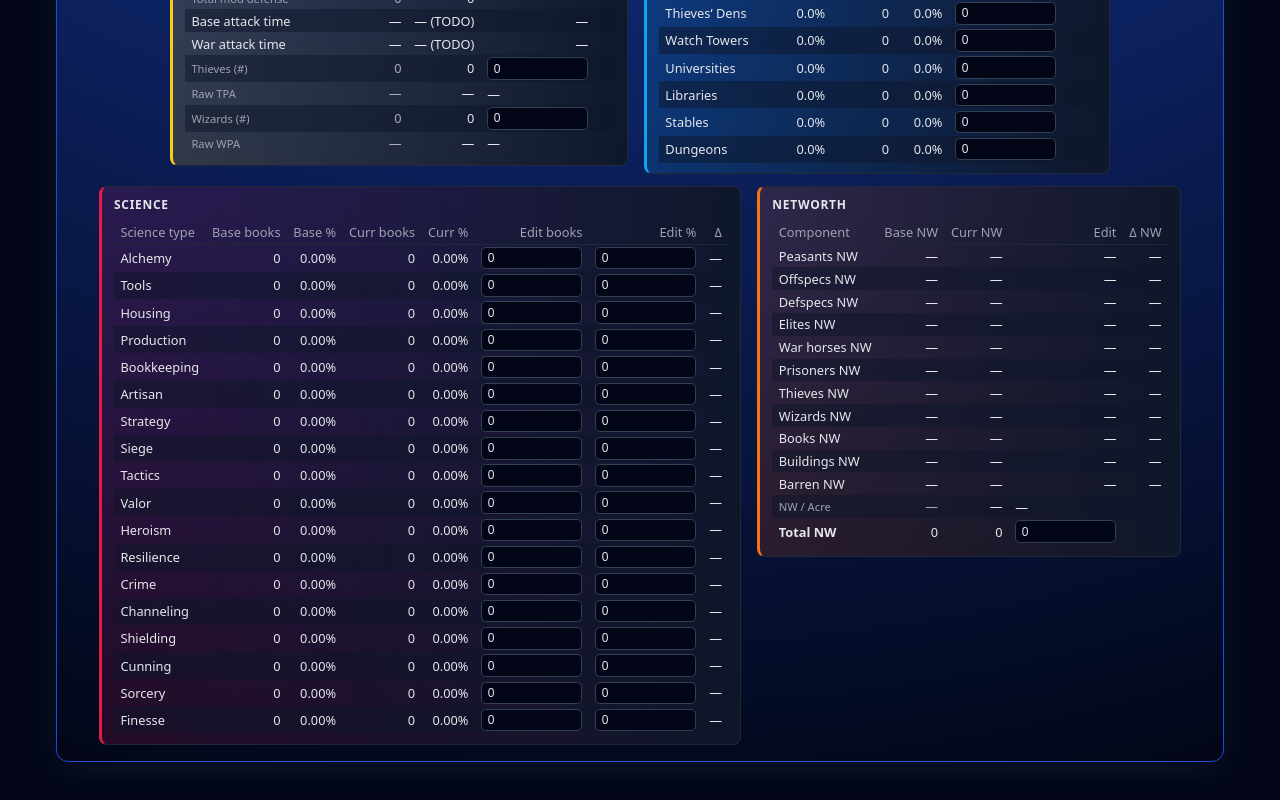
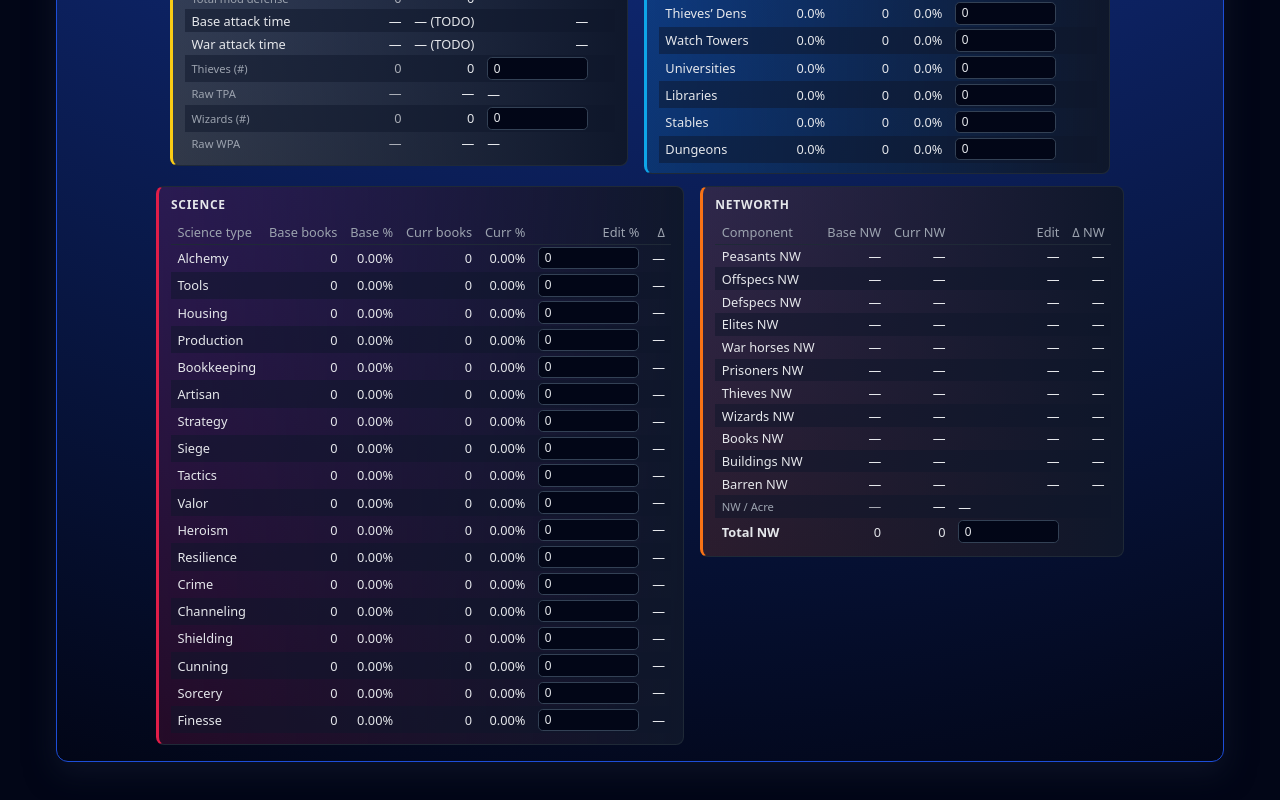
Before and after one commit to Kristoaster/utopia-province-sim, a React (Vite) app: page / in a window 1280 px wide. Shown: the part 1441-2241 px from the top of the page. Built offline with nearby package versions, Linux system fonts and the light colour scheme.

Commit message:
manual + calc dual implementation

```diff
--- a/src/App.tsx
+++ b/src/App.tsx
@@ -22,7 +22,7 @@ import {
     simpleMetricCell,
 } from "./features/snapshot/snapshotDisplay";
 import type { SnapshotMetricCell } from "./features/snapshot/snapshotDisplay";
-import { SCIENCE_CATEGORIES, createEmptyScience } from "./utopia/data/science";
+import { SCIENCE_CATEGORIES, createEmptyScience, estimateScienceBooksFromEffect } from "./utopia/data/science";
 
 const initialProvince: Province = {
     name: "Province",
@@ -360,23 +360,27 @@ function App() {
                 });
             };
 
-    const updateScienceValue =
-        (categoryId: ScienceCategoryId, field: "books" | "effect") =>
+    const updateScienceEffect =
+        (categoryId: ScienceCategoryId) =>
             (e: React.ChangeEvent<HTMLInputElement>) => {
                 const value = Number(e.target.value);
 
-                setProvince((prev) => ({
-                    ...prev,
-                    science: {
-                        ...prev.science,
-                        [categoryId]: {
-                            ...prev.science[categoryId],
-                            [field]: Number.isFinite(value)
-                                ? value
-                                : prev.science[categoryId][field],
+                setProvince((prev) => {
+                    const nextEffect = Number.isFinite(value)
+                        ? value
+                        : prev.science[categoryId].effect;
+
+                    return {
+                        ...prev,
+                        science: {
+                            ...prev.science,
+                            [categoryId]: {
+                                effect: nextEffect,
+                                books: estimateScienceBooksFromEffect(nextEffect, prev.acres),
+                            },
                         },
-                    },
-                }));
+                    };
+                });
             };
 
     const updateAcres = (e: React.ChangeEvent<HTMLInputElement>) => {
@@ -394,6 +398,14 @@ function App() {
                 acres,
                 builtAcres,
                 barrenAcres: Math.max(acres - builtAcres, 0),
+                science: SCIENCE_CATEGORIES.reduce((acc, category) => {
+                    const effect = prev.science[category.id].effect;
+                    acc[category.id] = {
+                        effect,
+                        books: estimateScienceBooksFromEffect(effect, acres),
+                    };
+                    return acc;
+                }, {} as Province["science"]),
             };
         });
     };
@@ -1384,18 +1396,27 @@ function App() {
                                     <th style={{textAlign: "right"}}>Base %</th>
                                     <th style={{textAlign: "right"}}>Curr books</th>
                                     <th style={{textAlign: "right"}}>Curr %</th>
-                                    <th style={{textAlign: "right"}}>Edit books</th>
                                     <th style={{textAlign: "right"}}>Edit %</th>
                                     <th style={{textAlign: "right"}}>Δ</th>
                                 </tr>
                                 </thead>
                                 <tbody>
                                 {SCIENCE_CATEGORIES.map((category) => {
-                                    const base = baselineProvince.science[category.id];
-                                    const curr = province.science[category.id];
-
-                                    const booksDiff = curr.books - base.books;
-                                    const effectDiff = curr.effect - base.effect;
+                                    const baseEffect = baselineProvince.science[category.id].effect;
+                                    const currEffect = province.science[category.id].effect;
+
+                                    const baseBooks = estimateScienceBooksFromEffect(
+                                        baseEffect,
+                                        baselineProvince.acres
+                                    );
+
+                                    const currBooks = estimateScienceBooksFromEffect(
+                                        currEffect,
+                                        province.acres
+                                    );
+
+                                    const booksDiff = currBooks - baseBooks;
+                                    const effectDiff = currEffect - baseEffect;
 
                                     const booksClass =
                                         booksDiff > 0 ? "value-good" : booksDiff < 0 ? "value-bad" : "";
@@ -1408,28 +1429,19 @@ function App() {
                                             <td>{category.label}</td>
 
                                             <td style={{textAlign: "right"}}>
-                                                {base.books.toLocaleString()}
+                                                {baseBooks.toLocaleString()}
                                             </td>
 
                                             <td style={{textAlign: "right"}}>
-                                                {base.effect.toFixed(2)}%
+                                                {baseEffect.toFixed(2)}%
                                             </td>
 
                                             <td style={{textAlign: "right"}}>
-                                                {curr.books.toLocaleString()}
+                                                {currBooks.toLocaleString()}
                                             </td>
 
                                             <td style={{textAlign: "right"}}>
-                                                {curr.effect.toFixed(2)}%
-                                            </td>
-
-                                            <td style={{textAlign: "right"}}>
-                                                <input
-                                                    className="snapshot-inline-input"
-                                                    type="number"
-                                                    value={curr.books}
-                                                    onChange={updateScienceValue(category.id, "books")}
-                                                />
+                                                {currEffect.toFixed(2)}%
                                             </td>
 
                                             <td style={{textAlign: "right"}}>
@@ -1437,8 +1449,8 @@ function App() {
                                                     className="snapshot-inline-input"
                                                     type="number"
                                                     step="0.01"
-                                                    value={curr.effect}
-                                                    onChange={updateScienceValue(category.id, "effect")}
+                                                    value={currEffect}
+                                                    onChange={updateScienceEffect(category.id)}
                                                 />
                                             </td>
 
--- a/src/utopia/data/science.ts
+++ b/src/utopia/data/science.ts
@@ -28,6 +28,33 @@ export const SCIENCE_CATEGORIES: ScienceCategoryDef[] = [
     { id: "finesse", label: "Finesse", exportHeader: "Fines" },
 ];
 
+/**
+ * Temporary placeholder formula.
+ * Easy to tune later.
+ *
+ * Example:
+ * 10% science on 1,000 acres -> 100,000 books
+ * because 10 * 1000 * 10 = 100,000
+ */
+export const TEMP_BOOKS_PER_PERCENT_PER_ACRE = 10;
+
+export function estimateScienceBooksFromEffect(
+    effectPercent: number,
+    acres: number
+): number {
+    const safeEffect = Number.isFinite(effectPercent)
+        ? Math.max(0, effectPercent)
+        : 0;
+
+    const safeAcres = Number.isFinite(acres)
+        ? Math.max(0, acres)
+        : 0;
+
+    return Math.round(
+        safeEffect * safeAcres * TEMP_BOOKS_PER_PERCENT_PER_ACRE
+    );
+}
+
 export function createEmptyScience(): ProvinceScience {
     return SCIENCE_CATEGORIES.reduce((acc, category) => {
         acc[category.id] = { books: 0, effect: 0 };
--- a/src/utopia/intel-parse.ts
+++ b/src/utopia/intel-parse.ts
@@ -3,7 +3,7 @@ import Papa from "papaparse";
 import type { Province, RaceId, PersonalityId, BuildingId } from "./types";
 import { RACES } from "./age113/races";
 import { PERSONALITIES } from "./age113/personalities";
-import { SCIENCE_CATEGORIES, createEmptyScience } from "./data/science";
+import { SCIENCE_CATEGORIES, createEmptyScience, estimateScienceBooksFromEffect } from "./data/science";
 
 type IntelRow = Record<string, string>;
 
@@ -133,9 +133,11 @@ function rowToProvince(row: IntelRow): Province | null {
     const science = createEmptyScience();
 
     for (const category of SCIENCE_CATEGORIES) {
+        const effect = parsePercent(row[category.exportHeader]);
+
         science[category.id] = {
-            books: 0,
-            effect: parsePercent(row[category.exportHeader]),
+            books: estimateScienceBooksFromEffect(effect, acres),
+            effect,
         };
     }
 
```
